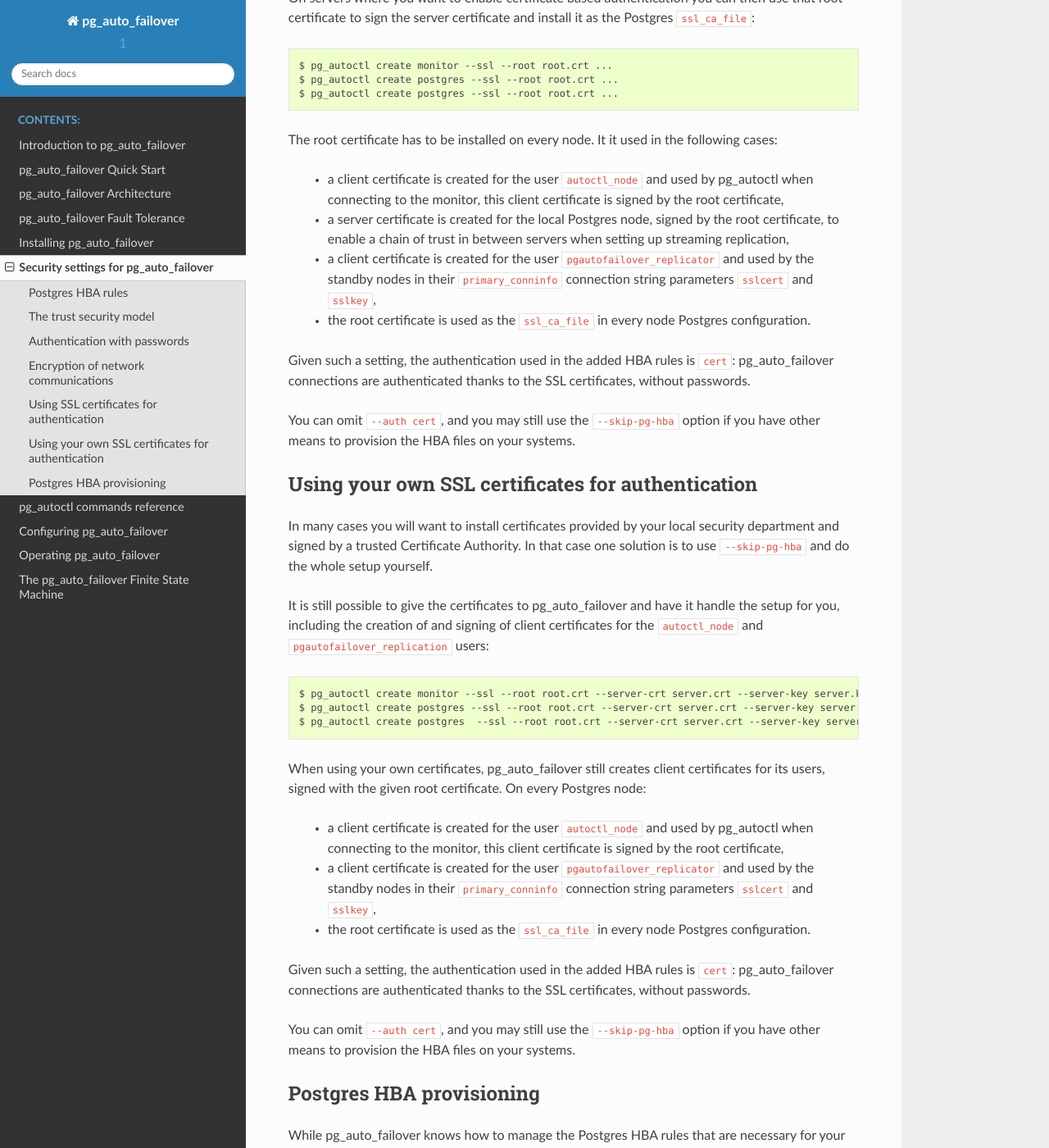
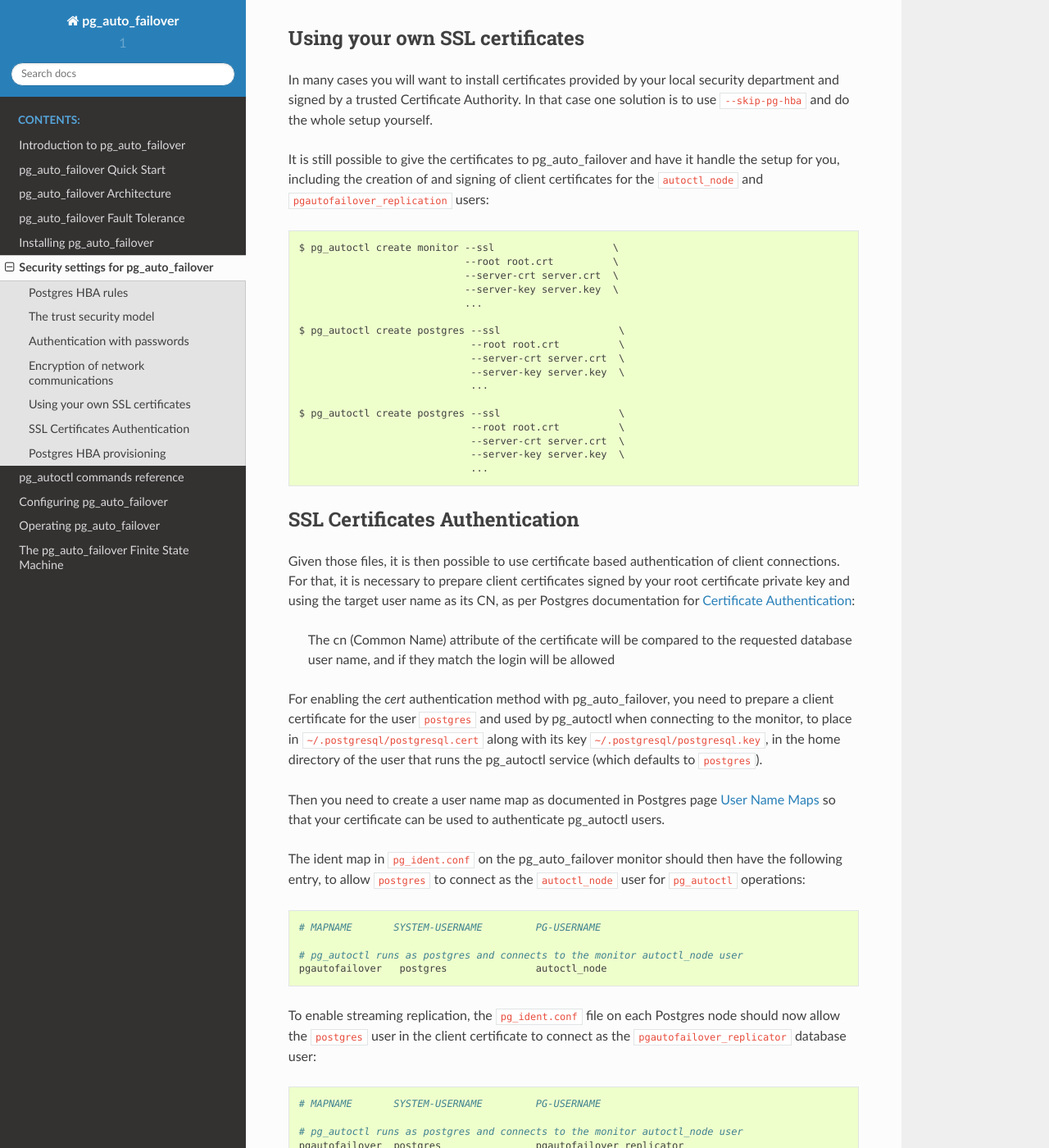
Before and after one commit to hapostgres/pg_auto_failover, a Sphinx documentation site: the page built from docs/security.rst, in a window 1280 px wide and 1400 px high, scrolled down 2673 px. Shown: the whole window at 82% size. Built offline with Sphinx 7.4.7 and the Read the Docs theme 2.0.0, drawn with Linux system fonts in a browser that asks for light colours; some of the changed text lies outside the part shown.

Commit message:
Adjust the SSL security document to feedback.

```diff
--- a/docs/security.rst
+++ b/docs/security.rst
@@ -54,14 +54,48 @@
 Authentication with passwords
 -----------------------------
 
-  - use ``--auth scram-sha-256`` or ``--auth md5``
-  - then ``alter user autoctl_node set password ...``
-  - then set PGPASSWORD or edit ~/.pgpass
-  - ``pg_autoctl config set replication.password ...``
+To setup pg_auto_failover with password for connections, you can use one of
+the password based authentication methods supported by Postgres, such as
+``password`` or ``scram-sha-256``. We recommend the latter, as in the
+following example::
 
-See about this bootstrap problem for ``pg_autoctl create`` and the
-replication password needed for ``pg_basebackup``; which you can't set early
-enough at the moment.
+  $ pg_autoctl create monitor --auth scram-sha-256 ...
+
+The ``pg_autoctl`` does not set the password for you. The first step is to
+set the database user password in the monitor database thanks to the
+following command::
+
+  $ psql postgres://monitor.host/pg_auto_failover
+  > alter user autoctl_node password 'h4ckm3';
+
+Now that the monitor is ready with our password set for the ``autoctl_node``
+user, we can use the password in the monitor connection string used when
+creating Postgres nodes.
+
+On the primary node, we can create the Postgres setup as usual, and then set
+our replication password, that we will use if we are demoted and then
+re-join as a standby::
+
+  $ pg_autoctl create postgres       \
+         --auth scram-sha-256        \
+         ...                         \
+         --monitor postgres://autoctl_node:h4ckm3@monitor.host/pg_auto_failover
+
+  $ pg_autoctl config set replication.password h4ckm3m0r3
+
+The second Postgres node is going to be initialized as a secondary and
+``pg_autoctl`` then calls ``pg_basebackup`` at create time. We need to have
+the replication password already set at this time, and we can achieve that
+the following way::
+
+  $ export PGPASSWORD=h4ckm3m0r3
+  $ pg_autoctl create postgres       \
+         --auth scram-sha-256        \
+         ...                         \
+         --monitor postgres://autoctl_node:h4ckm3@monitor.host/pg_auto_failover
+
+  $ pg_autoctl config set replication.password h4ckm3m0r3
+
 
 Encryption of network communications
 ------------------------------------
@@ -75,93 +109,27 @@
 certificate for you when setup with ssl support and without other
 instruction::
 
-  $ pg_autoctl create monitor --ssl --auth trust|scram-sha-256 ...
-  $ pg_autoctl create postgres --ssl --auth trust|scram-sha-256 ...
-  $ pg_autoctl create postgres --ssl --auth trust|scram-sha-256 ...
+  $ pg_autoctl create monitor --ssl --auth scram-sha-256 ...
+  $ pg_autoctl create postgres --ssl --auth scram-sha-256 ...
+  $ pg_autoctl create postgres --ssl --auth scram-sha-256 ...
 
 In that example we setup SSL connections to encrypt the network traffic, and
 we still have to setup an authentication mechanism exactly as in the
-previous sections of this document.
+previous sections of this document. Here ``scram-sha-256`` has been
+selected, and the password will be sent over an encrypted channel.
 
-When using the ``--ssl`` option without providing any certificate, the
-following command is used by ``pg_autoctl`` to create a self-signed
-certificate, as per the Postgres documentation at the `Creating
-Certificates`__ page::
-
-  $ openssl req -new -x509 -days 365 -nodes -text -out server.crt \
-    -keyout server.key -subj "/CN=${nodename}"
+When using the ``--ssl`` option without providing any certificate,
+``pg_autoctl`` creates a self-signed certificate, as per the Postgres
+documentation at the `Creating Certificates`__ page.
 
 __ https://www.postgresql.org/docs/current/ssl-tcp.html#SSL-CERTIFICATE-CREATION
 
-Note that you do NOT have to type that command yourself.
-
 The certificate subject CN defaults to the ``--nodename`` parameter, which
 can be given explicitely or computed by ``pg_autoctl`` as either your
-hostname when you have proper DNS resolution, or your current IP address. It
-is possible to use the ``--ssl-subj`` option to set the certificate subject.
+hostname when you have proper DNS resolution, or your current IP address.
 
-Using SSL certificates for authentication
------------------------------------------
-
-Using a simple self-signed certificate as before does not allow for SSL
-based authentication. To enable SSL based authentication, we need to have a
-common root certificate (either self-signed or signed by a Certificate
-Authority), as per the following excerpt of the Postgres documentation:
-
-    To allow the client to verify the identity of the server, place a root
-    certificate on the client and a leaf certificate signed by the root
-    certificate on the server. To allow the server to verify the identity of
-    the client, place a root certificate on the server and a leaf
-    certificate signed by the root certificate on the client. One or more
-    intermediate certificates (usually stored with the leaf certificate) can
-    also be used to link the leaf certificate to the root certificate.
-
-To create a self-signed root certificate with pg_auto_failover, use the
-following command::
-
-  $ pg_autoctl create cert --root --ssl-subj ".." root.crt
-
-This command creates a self-signed certificate that can be used to sign both
-client and server certificates. The default value for the certificate
-subject is again ``"/CN=${nodename}"`` with nodename the same as the
-``--nodename`` option.
-
-On servers where you want to enable certificate based authentication you can
-then use that root certificate to sign the server certificate and install it
-as the Postgres ``ssl_ca_file``::
-
-  $ pg_autoctl create monitor --ssl --root root.crt ...
-  $ pg_autoctl create postgres --ssl --root root.crt ...
-  $ pg_autoctl create postgres --ssl --root root.crt ...
-
-The root certificate has to be installed on every node. It it used in the
-following cases:
-
-  - a client certificate is created for the user ``autoctl_node`` and used
-    by pg_autoctl when connecting to the monitor, this client certificate is
-    signed by the root certificate,
-
-  - a server certificate is created for the local Postgres node, signed by
-    the root certificate, to enable a chain of trust in between servers when
-    setting up streaming replication,
-
-  - a client certificate is created for the user
-    ``pgautofailover_replicator`` and used by the standby nodes in their
-    ``primary_conninfo`` connection string parameters ``sslcert`` and
-    ``sslkey``,
-
-  - the root certificate is used as the ``ssl_ca_file`` in every node
-    Postgres configuration.
-
-Given such a setting, the authentication used in the added HBA rules is
-``cert``: pg_auto_failover connections are authenticated thanks to the SSL
-certificates, without passwords.
-
-You can omit ``--auth cert``, and you may still use the ``--skip-pg-hba``
-option if you have other means to provision the HBA files on your systems.
-
-Using your own SSL certificates for authentication
---------------------------------------------------
+Using your own SSL certificates
+-------------------------------
 
 In many cases you will want to install certificates provided by your local
 security department and signed by a trusted Certificate Authority. In that
@@ -173,32 +141,96 @@
 certificates for the ``autoctl_node`` and ``pgautofailover_replication``
 users::
 
-  $ pg_autoctl create monitor --ssl --root root.crt --server-crt server.crt --server-key server.key ...
-  $ pg_autoctl create postgres --ssl --root root.crt --server-crt server.crt --server-key server.key ...
-  $ pg_autoctl create postgres  --ssl --root root.crt --server-crt server.crt --server-key server.key ...
+  $ pg_autoctl create monitor --ssl                    \
+                              --root root.crt          \
+                              --server-crt server.crt  \
+                              --server-key server.key  \
+                              ...
 
-When using your own certificates, pg_auto_failover still creates client
-certificates for its users, signed with the given root certificate. On every
-Postgres node:
+  $ pg_autoctl create postgres --ssl                    \
+                               --root root.crt          \
+                               --server-crt server.crt  \
+                               --server-key server.key  \
+                               ...
 
-  - a client certificate is created for the user ``autoctl_node`` and used
-    by pg_autoctl when connecting to the monitor, this client certificate is
-    signed by the root certificate,
+  $ pg_autoctl create postgres --ssl                    \
+                               --root root.crt          \
+                               --server-crt server.crt  \
+                               --server-key server.key  \
+                               ...
 
-  - a client certificate is created for the user
-    ``pgautofailover_replicator`` and used by the standby nodes in their
-    ``primary_conninfo`` connection string parameters ``sslcert`` and
-    ``sslkey``,
+SSL Certificates Authentication
+-------------------------------
 
-  - the root certificate is used as the ``ssl_ca_file`` in every node
-    Postgres configuration.
+Given those files, it is then possible to use certificate based
+authentication of client connections. For that, it is necessary to prepare
+client certificates signed by your root certificate private key and using
+the target user name as its CN, as per Postgres documentation for
+`Certificate Authentication`__:
 
-Given such a setting, the authentication used in the added HBA rules is
-``cert``: pg_auto_failover connections are authenticated thanks to the SSL
-certificates, without passwords.
+    The cn (Common Name) attribute of the certificate will be compared to
+    the requested database user name, and if they match the login will be
+    allowed
 
-You can omit ``--auth cert``, and you may still use the ``--skip-pg-hba``
-option if you have other means to provision the HBA files on your systems.
+__ https://www.postgresql.org/docs/current/auth-cert.html
+
+For enabling the `cert` authentication method with pg_auto_failover, you
+need to prepare a client certificate for the user ``postgres`` and used by
+pg_autoctl when connecting to the monitor, to place in
+``~/.postgresql/postgresql.cert`` along with its key
+``~/.postgresql/postgresql.key``, in the home directory of the user that
+runs the pg_autoctl service (which defaults to ``postgres``).
+
+Then you need to create a user name map as documented in Postgres page `User
+Name Maps`__ so that your certificate can be used to authenticate pg_autoctl
+users.
+
+__ https://www.postgresql.org/docs/current/auth-username-maps.html
+
+The ident map in ``pg_ident.conf`` on the pg_auto_failover monitor should
+then have the following entry, to allow ``postgres`` to connect as the
+``autoctl_node`` user for ``pg_autoctl`` operations::
+
+  # MAPNAME       SYSTEM-USERNAME         PG-USERNAME
+
+  # pg_autoctl runs as postgres and connects to the monitor autoctl_node user
+  pgautofailover   postgres               autoctl_node
+
+To enable streaming replication, the ``pg_ident.conf`` file on each Postgres
+node should now allow the ``postgres`` user in the client certificate to
+connect as the ``pgautofailover_replicator`` database user::
+
+  # MAPNAME       SYSTEM-USERNAME         PG-USERNAME
+
+  # pg_autoctl runs as postgres and connects to the monitor autoctl_node user
+  pgautofailover  postgres                pgautofailover_replicator
+
+Given that user name map, you can then use the ``cert`` authentication
+method. As with the ``pg_ident.conf`` provisioning, it is best to now
+provision the HBA rules yourself, using the ``--skip-pg-hba`` option::
+
+  $ pg_autoctl create postgres --skip-pg-hba --ssl ---root ...
+
+The HBA rule will use the authentication method ``cert`` with a map option,
+and might then look like the following on the monitor::
+
+  # allow certificate based authentication to the monitor
+  hostssl pg_auto_failover autoctl_node 10.0.0.0/8 cert map=pgautofailover
+
+Then your pg_auto_failover nodes on the 10.0.0.0 network are allowed to
+connect to the monitor with the user ``autoctl_node`` used by
+``pg_autoctl``, assuming they have a valid and trusted client certificate.
+
+The HBA rule to use on the Postgres nodes to allow for Postgres streaming
+replication connections looks like the following::
+
+  # allow streaming replication for pg_auto_failover nodes
+  hostssl replication pgautofailover_replicator 10.0.0.0/8 cert map=pgautofailover
+
+Because the Postgres server runs as the ``postgres`` system user, the
+connection to the primary node can be made with SSL enabled and will then
+use the client certificates installed in the ``postgres`` home directory in
+``~/.postgresql/postgresql.{key,cert}`` locations.
 
 Postgres HBA provisioning
 -------------------------
```
Also changed, not shown: 1 other file.
